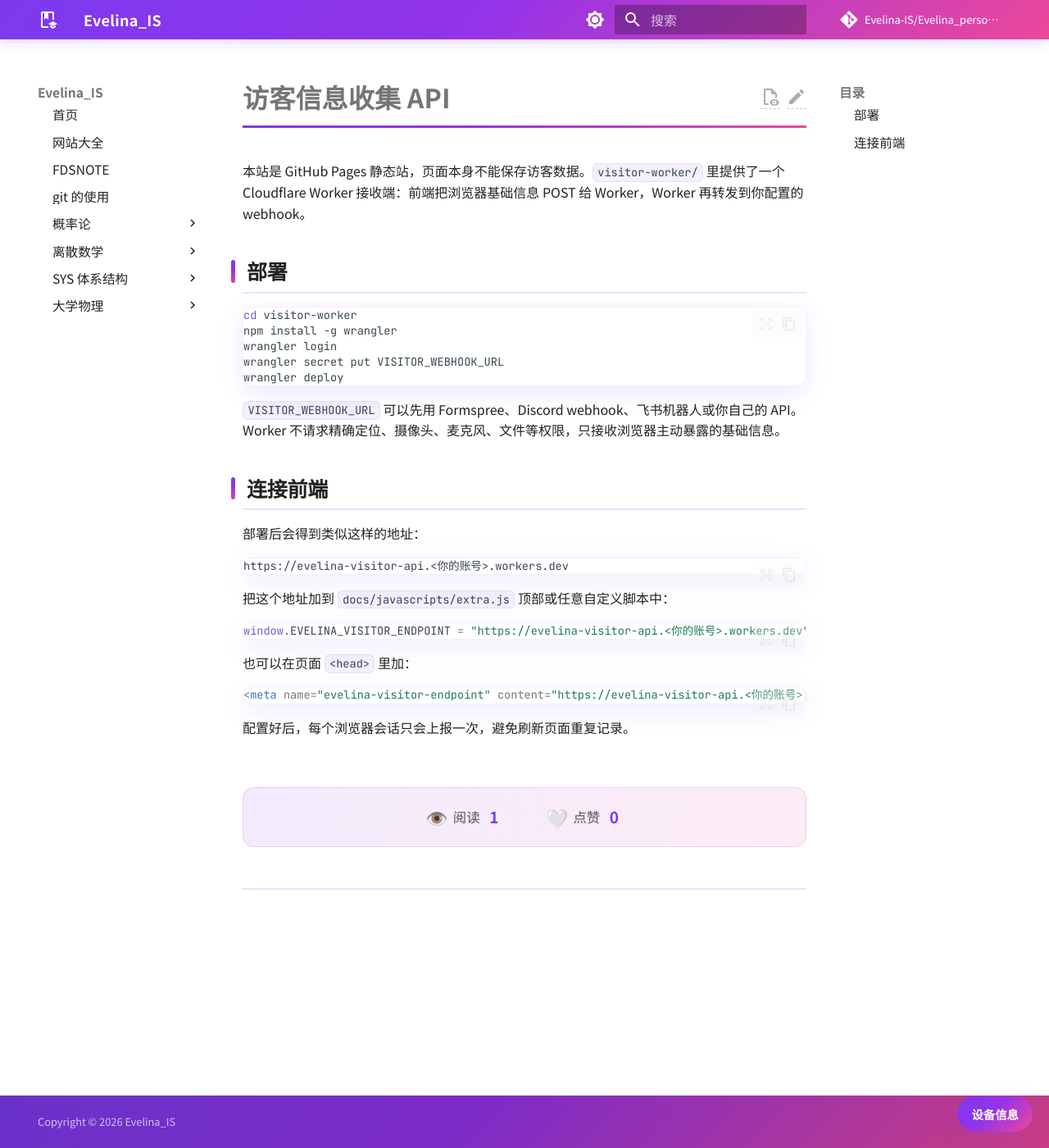
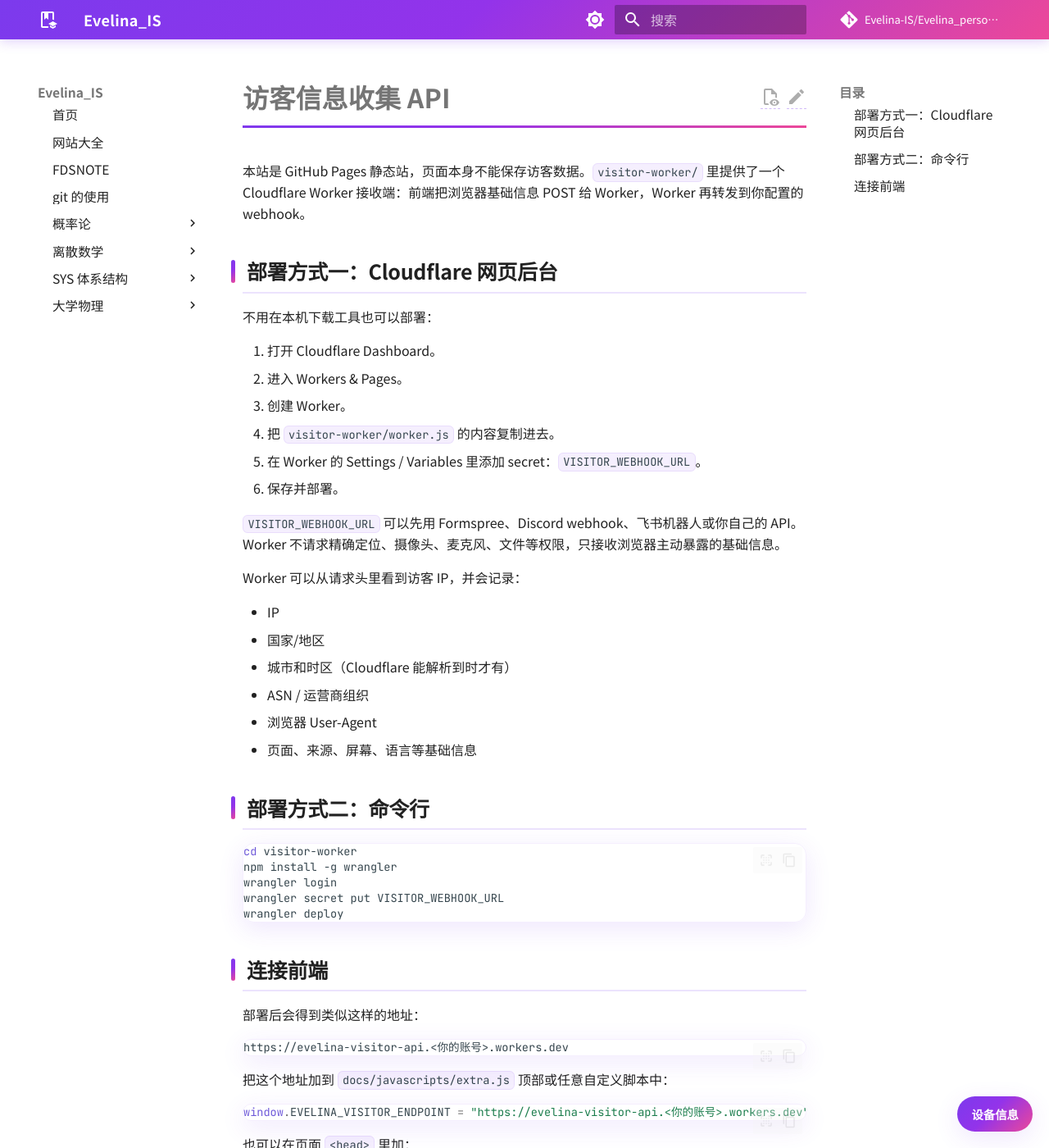
Before and after one commit to Evelina-IS/Evelina_personal_web, an MkDocs documentation site: the page built from docs/visitor-api.md, in a window 1280 px wide and 1400 px high. Shown: the whole window at 82% size. Built offline with MkDocs 1.6.1 and Material for MkDocs 9.7.7, drawn with Linux system fonts in a browser that asks for light colours; comment, search, counter and statistics services are not loaded.

Commit message:
Document no-install visitor IP logging

````diff
--- a/docs/visitor-api.md
+++ b/docs/visitor-api.md
@@ -2,7 +2,29 @@
 
 本站是 GitHub Pages 静态站，页面本身不能保存访客数据。`visitor-worker/` 里提供了一个 Cloudflare Worker 接收端：前端把浏览器基础信息 POST 给 Worker，Worker 再转发到你配置的 webhook。
 
-## 部署
+## 部署方式一：Cloudflare 网页后台
+
+不用在本机下载工具也可以部署：
+
+1. 打开 Cloudflare Dashboard。
+2. 进入 Workers & Pages。
+3. 创建 Worker。
+4. 把 `visitor-worker/worker.js` 的内容复制进去。
+5. 在 Worker 的 Settings / Variables 里添加 secret：`VISITOR_WEBHOOK_URL`。
+6. 保存并部署。
+
+`VISITOR_WEBHOOK_URL` 可以先用 Formspree、Discord webhook、飞书机器人或你自己的 API。Worker 不请求精确定位、摄像头、麦克风、文件等权限，只接收浏览器主动暴露的基础信息。
+
+Worker 可以从请求头里看到访客 IP，并会记录：
+
+- IP
+- 国家/地区
+- 城市和时区（Cloudflare 能解析到时才有）
+- ASN / 运营商组织
+- 浏览器 User-Agent
+- 页面、来源、屏幕、语言等基础信息
+
+## 部署方式二：命令行
 
 ```bash
 cd visitor-worker
````
Also changed, not shown: other parts of docs/visitor-api.md (+0 -2 lines), site/search/search_index.json, site/visitor-api/index.html, 1 other file.
